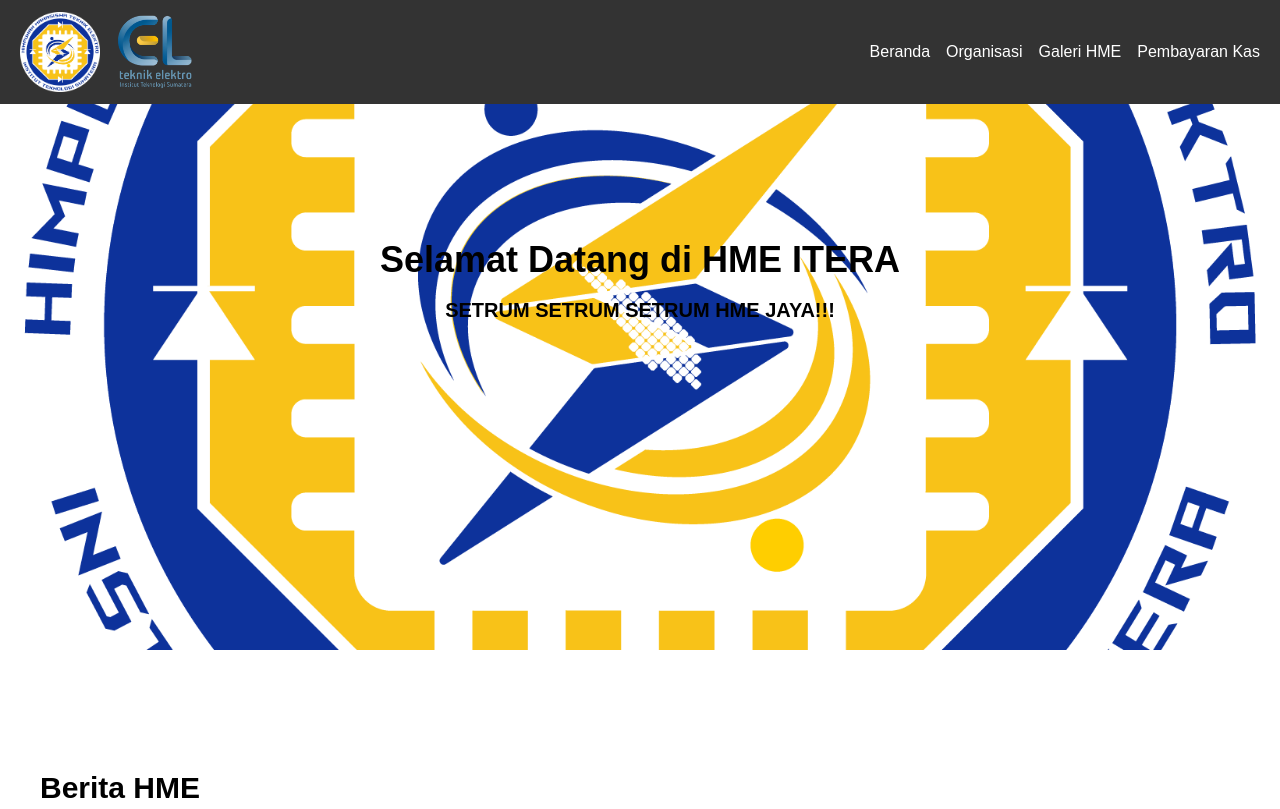
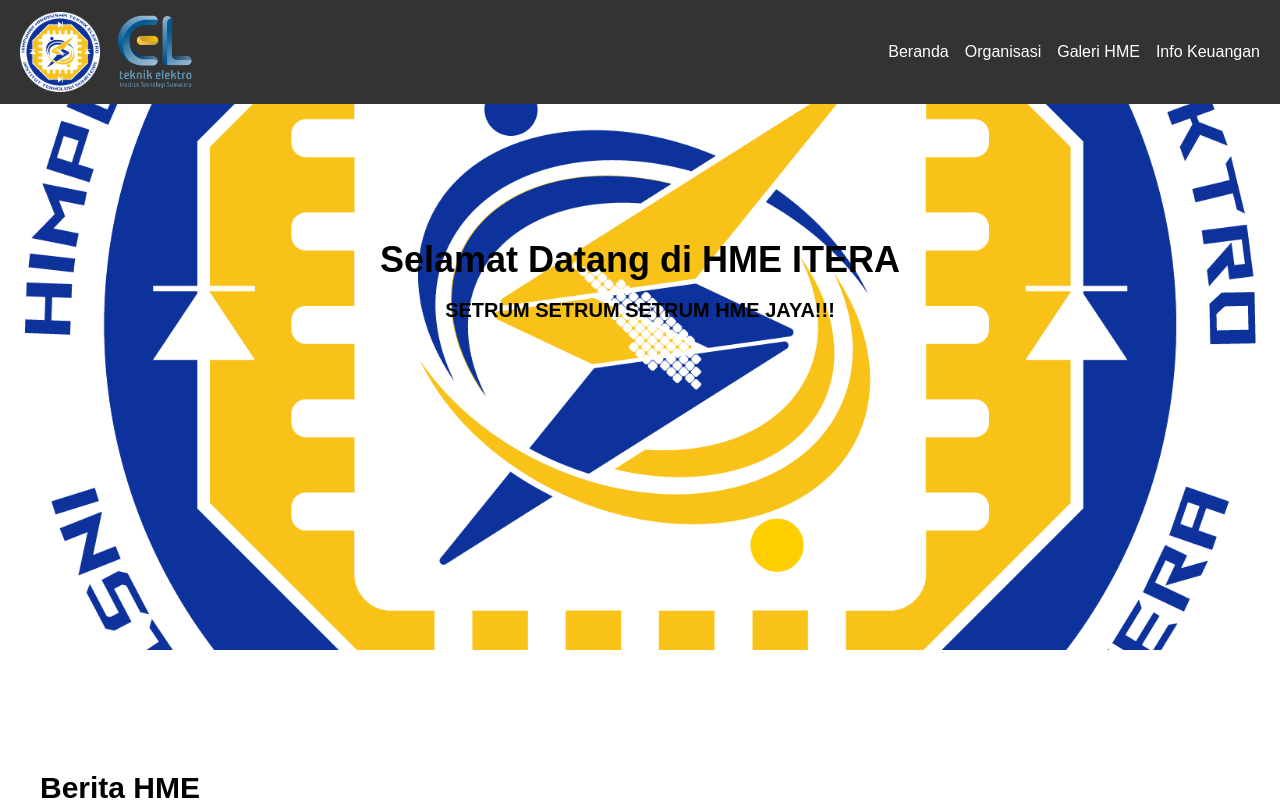
Before and after one commit to jayi02/W-HME, a plain HTML site: page index.html in a window 1280 px wide. Shown: the top 809 px of the page. Drawn offline with nearby package versions, Linux system fonts and the light colour scheme.

Commit message:
index.html

```diff
--- a/index.html
+++ b/index.html
@@ -35,7 +35,7 @@
         <a href="web hme/beeranda.html" class="text-white">Beranda</a>
         <a href="web hme/organigram.html" class="text-white">Organisasi</a>
         <a href="#" class="text-white">Galeri HME</a>
-        <a href="web hme/kas.html" class="text-white">Pembayaran Kas</a>
+        <a href="web hme/kas.html" class="text-white">Info Keuangan</a>
       </div>
       <div class="md:hidden flex items-center">
         <button id="menu-toggle-btn" class="text-white">
```
